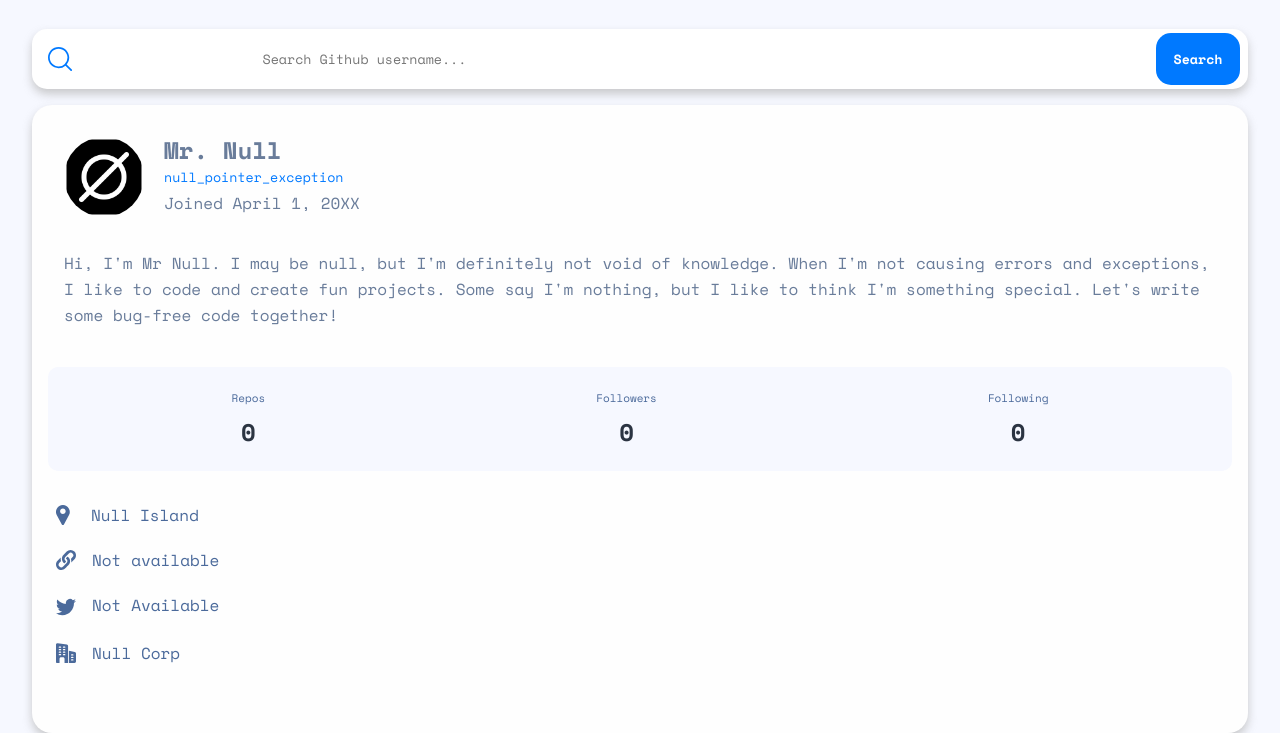
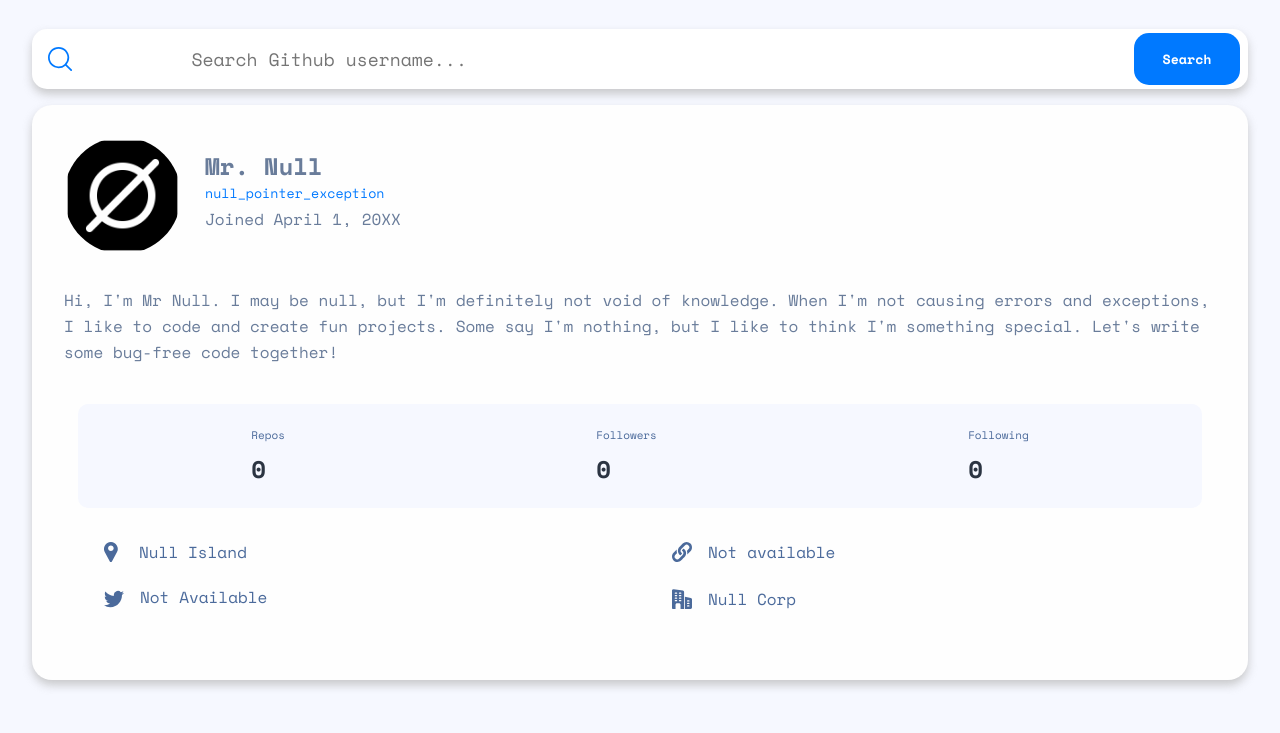
Before and after one commit to bengera/user-search-app, a website: page index.html in a window 1280 px wide. Shown: the part 75-808 px from the top of the page. Drawn offline with nearby package versions, Linux system fonts and the light colour scheme.

Commit message:
add tablet changes

```diff
--- a/sass/base/_global.scss
+++ b/sass/base/_global.scss
@@ -22,14 +22,13 @@ body {
 }
 
 main {
+}
 
-}
+$bp-tablet: 600px;
 
 h1 {
   // color: #222731;
 }
-
-
 
 ::placeholder {
   opacity: 1;
@@ -62,7 +61,6 @@ h1 {
 
 // Search Bar
 .search-bar {
-
   // background-color: $color-white;
   border-radius: 15px;
   display: flex;
@@ -72,7 +70,6 @@ h1 {
   margin: 0 auto;
   padding: 0.5rem;
   height: 60px;
-
 
   &__input {
     width: 60%;
@@ -104,12 +101,22 @@ h1 {
   font-weight: 700;
   cursor: pointer;
   z-index: 1000;
+
+  @media only screen and (min-width: $bp-tablet) {
+    width: 106px;
+  }
 }
 
 .search-bar > svg:nth-child(1) {
   margin-left: 0.5rem;
 }
 
+.search-bar__input {
+  @media only screen and (min-width: $bp-tablet) {
+    font-size: 18px;
+    width: 70%;
+  }
+}
 
 .display {
   // background-color: $color-white-smoke;
@@ -122,7 +129,6 @@ h1 {
   flex-direction: column;
   gap: 23px;
   margin-bottom: 2rem;
-
 }
 
 //profile
@@ -136,6 +142,11 @@ h1 {
     width: 80px;
     height: 80px;
     border-radius: 50%;
+
+    @media only screen and (min-width: $bp-tablet) {
+      width: 117px;
+      height: 117px;
+    }
   }
 
   &__name {
@@ -154,6 +165,13 @@ h1 {
     grid-column: 1/-1;
     margin-top: 2.0625rem;
   }
+
+  &__right-content {
+    @media only screen and (min-width: $bp-tablet) {
+      padding-left: 41px;
+      padding-top: 1rem;
+    }
+  }
 }
 
 // stats
@@ -163,6 +181,11 @@ h1 {
   border-radius: 10px;
   padding: 18px;
   text-align: center;
+
+  @media only screen and (min-width: $bp-tablet) {
+    width: 95%;
+    margin: 0 auto;
+  }
 
   &__left {
   }
@@ -205,14 +228,28 @@ h1 {
   }
 }
 
+.stats__repo-number,
+.stats__followers-number,
+.stats__following-number {
+  @media only screen and (min-width: $bp-tablet) {
+    text-align: left;
+  }
+
+}
+
 //links
 .links {
   display: flex;
   flex-direction: column;
   gap: 1rem;
-  // color: $color-steel-blue;
   margin-bottom: 2.5rem;
   padding: 0.5rem;
+
+  @media only screen and (min-width: $bp-tablet) {
+    display: grid;
+    grid-template-columns: 1fr 1fr;
+    margin-left: 3rem;
+  }
 
   &__location,
   &__twitter,
@@ -265,7 +302,6 @@ input:focus {
   // cursor: default;
 }
 
-
 //LIGHT THEMES
 
 body.light {
@@ -276,21 +312,15 @@ h1.light {
   color: #222731;
 }
 
-
-
 .profile__name.light,
 .profile__joined.light,
 .profile__bio.light {
   color: $color-slate-grey;
 }
 
-
 .search-bar.light,
-.search-bar__input.light
- {
-
+.search-bar__input.light {
   background-color: $color-white;
-
 }
 
 .stats.light {
@@ -307,7 +337,6 @@ h1.light {
 .stats__followers-number.light,
 .stats__following-number.light {
   color: $color-navy-blue;
-
 }
 
 .display.light {
@@ -329,13 +358,9 @@ h1.light {
   color: $color-steel-blue;
 }
 
-
 .links__icons.light path {
   fill: $color-steel-blue;
 }
-
-
-
 
 // DARK THEMES
 
@@ -356,9 +381,7 @@ h1.dark {
 .search-bar.dark,
 .search-bar__input.dark,
 .display.dark {
-
   background-color: $color-dark-steel;
-
 }
 
 .stats.dark {
@@ -375,7 +398,6 @@ h1.dark {
 .stats__followers-number.dark,
 .stats__following-number.dark {
   color: $color-white;
-
 }
 
 .display.dark,
@@ -391,13 +413,9 @@ h1.dark {
   color: $color-white;
 }
 
-
-
-
 .links__icons.dark path {
   fill: $color-white;
 }
-
 
 //LINKS
 
```
Also changed, not shown: css/style.css, 1 other file. Lines whose indentation alone changed are shown as unchanged.
